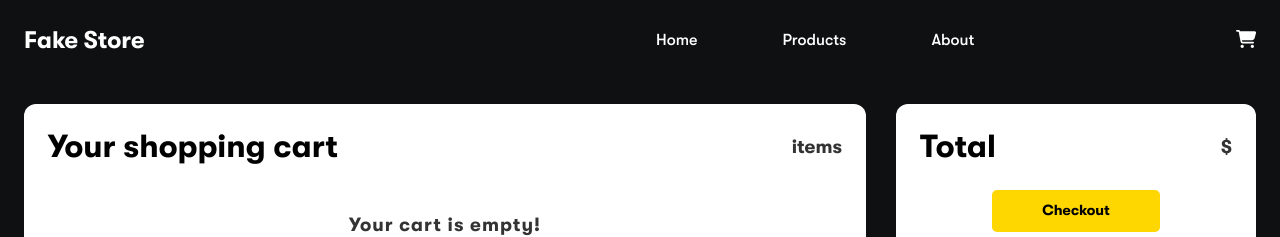
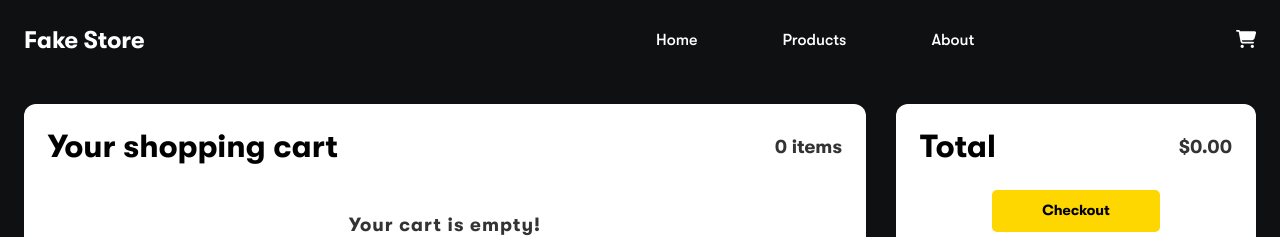
Before and after one commit to ahmeducf/shopping-cart, a React (Vite) app: page /checkout in a window 1280 px wide. Shown: the top 237 px of the page. Built offline with nearby package versions, Linux system fonts and the light colour scheme.

Commit message:
fix: Add missed return statement

```diff
--- a/src/pages/checkout/Checkout.jsx
+++ b/src/pages/checkout/Checkout.jsx
@@ -23,20 +23,22 @@ function Checkout() {
   const { products } = useProducts();
 
   const cartItemsCount = useMemo(() => {
-    cart.reduce((acc, item) => {
+    return cart.reduce((acc, item) => {
       const product = products.get(item.id);
       return acc + product.quantity;
     }, 0);
   }, [cart, products]);
 
   const cartTotalPrice = useMemo(() => {
-    cart
+    return cart
       .reduce((acc, item) => {
         const product = products.get(item.id);
         return acc + product.price * product.quantity;
       }, 0)
       .toFixed(2);
   }, [cart, products]);
+
+  console.log(cartItemsCount, cartTotalPrice);
 
   return (
     <main className={checkout}>
```
